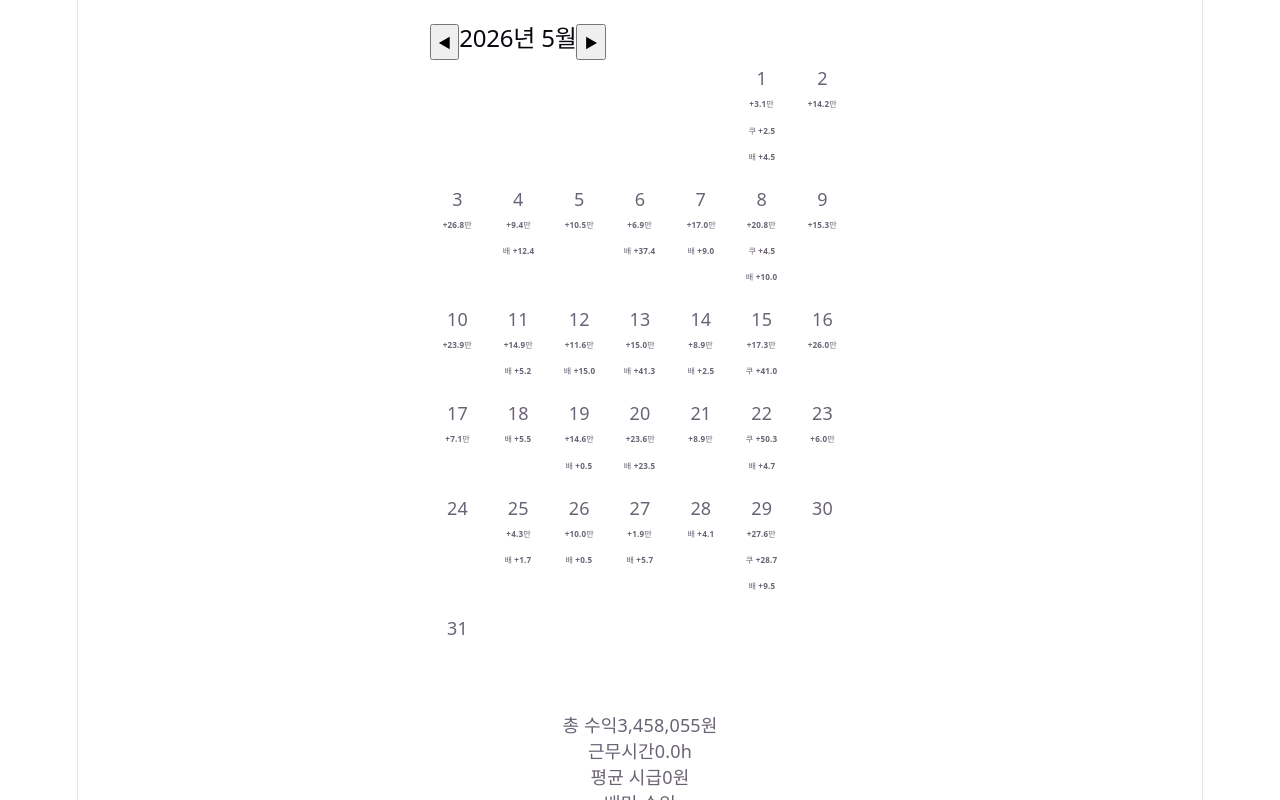
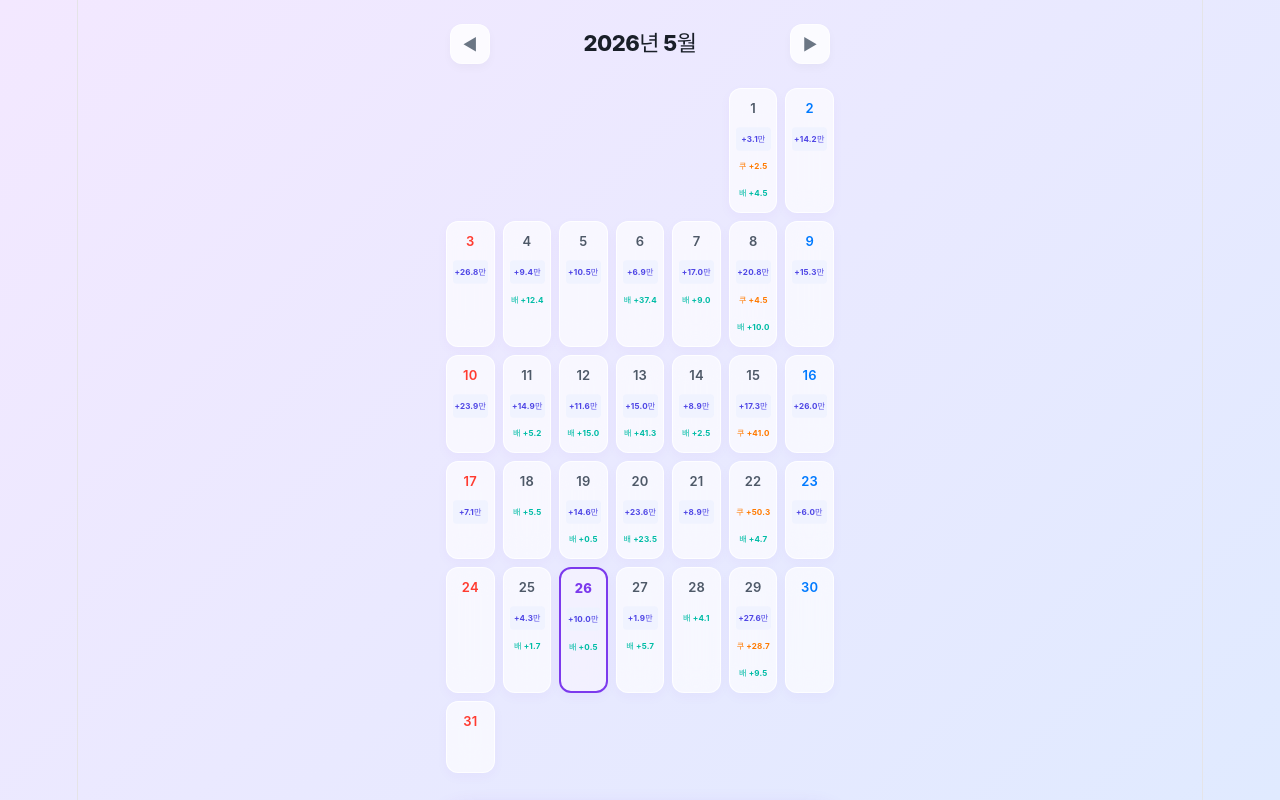
Before and after one commit to ovartang/gagebuddal, a React (Vite) app: page / in a window 1280 px wide. Shown: the top 800 px of the page. Built offline with nearby package versions, Linux system fonts and the light colour scheme; a web font is replaced by a local one.

Commit message:
Update App.css

```diff
--- a/src/App.css
+++ b/src/App.css
@@ -1,63 +1,71 @@
--webkit-font-smoothing: antialiased;
+/* 1. 기본 설정 및 전체 레이아웃 */
+* { box-sizing: border-box; font-family: 'Pretendard', -apple-system, BlinkMacSystemFont, sans-serif; -webkit-font-smoothing: antialiased; }
+
+body {
+  margin: 0; padding: 0;
+  background: linear-gradient(135deg, #F3E8FF 0%, #E0EAFF 100%);
+  background-attachment: fixed; min-height: 100vh; overflow-x: hidden; width: 100vw;
 }
 
-/* App.css 상단 */
-body {
-margin: 0;
-padding: 0;
-  /* 밋밋한 회색을 지우고, 은은하고 화사한 파스텔 그래디언트 적용 */
-  background: linear-gradient(135deg, #F3E8FF 0%, #E0EAFF 100%);
-  background-attachment: fixed; /* 스크롤해도 배경색 고정 */
-  background: linear-gradient(135deg, #F3E8FF 0%, #E0EAFF 100%);
-  background-attachment: fixed;
-color: #333D4B;
-  overflow-x: hidden;
-  /* 모바일 가로 스크롤 방지 */
-  overflow-x: hidden;
-  width: 100vw;
+.container { width: 100%; max-width: 420px; margin: 0 auto; padding: 24px 16px; min-height: 100vh; }
+
+/* 2. 헤더 */
+.header { display: flex; justify-content: space-between; align-items: center; margin-bottom: 24px; padding: 0 4px; }
+.header h2 { font-size: 22px; font-weight: 800; color: #191F28; letter-spacing: -0.5px; margin: 0; }
+.nav-btn { width: 40px; height: 40px; background: rgba(255, 255, 255, 0.8); backdrop-filter: blur(8px); color: #6B7684; border-radius: 12px; border: 1px solid rgba(255, 255, 255, 0.6); font-size: 16px; cursor: pointer; box-shadow: 0 4px 10px rgba(0, 0, 0, 0.03); transition: 0.2s; }
+.nav-btn:hover { color: #4F46E5; background: #FFFFFF; }
+
+/* 3. 달력 그리드 (Glassmorphism 적용) */
+.calendar { display: grid; grid-template-columns: repeat(7, 1fr); gap: 8px; margin-bottom: 32px; width: 100%; }
+.day {
+  background: rgba(255, 255, 255, 0.65); backdrop-filter: blur(12px); border: 1px solid rgba(255, 255, 255, 0.8);
+  border-radius: 12px; padding: 6px 4px; min-height: 72px; display: flex; flex-direction: column;
+  cursor: pointer; box-shadow: 0 4px 12px rgba(124, 58, 237, 0.04); transition: 0.2s;
 }
+.day:hover { background: rgba(255, 255, 255, 0.9); }
+.day.empty { background: transparent; backdrop-filter: none; border: none; box-shadow: none; pointer-events: none; }
+.day.today { border: 2px solid #7C3AED; background: rgba(245, 243, 255, 0.8); }
+.day.today .date { color: #7C3AED !important; font-weight: 800; }
+.date { font-size: 13px; font-weight: 600; color: #4E5968; margin-bottom: 4px; text-align: center; }
+.day:nth-child(7n+1) .date { color: #FF3B30; }
+.day:nth-child(7n) .date { color: #007AFF; }
 
-.container {
-width: 100%;
-max-width: 420px;
-margin: 0 auto;
-  padding: 24px 20px;
-  padding: 24px 16px; /* 좌우 패딩을 살짝 줄여 공간 확보 */
-min-height: 100vh;
+/* 달력 내 텍스트 */
+.income-text { font-size: 9px !important; font-weight: 700; text-align: center; margin-top: 1px; white-space: nowrap; overflow: hidden; text-overflow: ellipsis; transform: scale(0.9); }
+.income-total { color: #4F46E5; background: rgba(238, 242, 255, 0.8); border-radius: 4px; }
+.income-coupang { color: #FF7A00; }
+.income-baemin { color: #00BCA6; }
+
+/* 4. 요약 카드 및 플랫폼별 카드 */
+.summary-card { background: linear-gradient(135deg, #4F46E5 0%, #7C3AED 100%); border-radius: 20px; padding: 24px; display: flex; justify-content: space-between; box-shadow: 0 10px 25px rgba(124, 58, 237, 0.3); margin-bottom: 16px; color: white; }
+.summary-item { display: flex; flex-direction: column; align-items: center; gap: 8px; flex: 1; }
+.summary-label { font-size: 13px; color: rgba(255, 255, 255, 0.8); }
+.summary-value { font-size: 18px; font-weight: 700; }
+.total-money { color: #FFE800; font-size: 22px; text-shadow: 0 2px 10px rgba(255, 232, 0, 0.3); }
+
+.delivery-summary { display: flex; gap: 12px; margin-bottom: 24px; }
+.delivery-card { flex: 1; border-radius: 16px; padding: 18px; display: flex; flex-direction: column; gap: 6px; box-shadow: 0 4px 12px rgba(0, 0, 0, 0.02); }
+.baemin-card { background: rgba(239, 255, 253, 0.85); backdrop-filter: blur(8px); border: 1px solid #C4F0EE; }
+.coupang-card { background: rgba(255, 246, 240, 0.85); backdrop-filter: blur(8px); border: 1px solid #FFD9C2; }
+.delivery-title { font-size: 13px; font-weight: 700; }
+.delivery-money { font-size: 18px; font-weight: 800; }
+
+/* 5. 모달 디자인 (모바일 최적화) */
+.modal { position: fixed; top: 0; left: 0; width: 100vw; height: 100vh; background: rgba(15, 23, 42, 0.5); backdrop-filter: blur(8px); display: flex; justify-content: center; align-items: flex-end; z-index: 1000; }
+.modal-content {
+  background: #FFFFFF; width: 100%; max-width: 420px; height: 80vh;
+  border-radius: 24px 24px 0 0; padding: 24px; display: flex; flex-direction: column;
 }
+.item-list { flex: 1; overflow-y: auto; margin: 16px 0; }
+.input-group { display: flex; flex-direction: column; gap: 10px; }
+.input-group input { width: 100%; padding: 16px; border-radius: 12px; border: 1px solid #E5E7EB; font-size: 16px; }
 
-/* 달력 그리드 수정 */
-.calendar {
-  display: grid;
-  grid-template-columns: repeat(7, 1fr);
-  gap: 6px; /* 간격을 살짝 줄여서 좁은 화면 대응 */
-  margin-bottom: 32px;
-  width: 100%;
+.radio-group { display: flex; gap: 12px; }
+.radio-label {
+  flex: 1; padding: 14px; background: #F4F6F8; border-radius: 12px;
+  text-align: center; font-weight: 700; color: #8B95A1; border: 2px solid transparent;
 }
+.radio-label:has(input:checked) { background: #F5F3FF; border: 2px solid #7C3AED; color: #7C3AED; }
 
-.day {
-  background: rgba(255, 255, 255, 0.65);
-  backdrop-filter: blur(12px);
-  border: 1px solid rgba(255, 255, 255, 0.8);
-  border-radius: 8px; /* 모서리를 살짝 줄여 더 단단하게 */
-  padding: 4px 2px;
-  min-height: 60px; /* 높이를 살짝 줄임 */
-  display: flex;
-  flex-direction: column;
-  justify-content: flex-start; /* 텍스트 위로 정렬 */
-  align-items: center;
-  cursor: pointer;
-  overflow: hidden; /* 글자가 넘치지 않게 */
-}
-
-/* 폰트 크기 강제 축소 (모바일 대응) */
-.income-text {
-  font-size: 9px; /* 조금 더 작게 */
-  font-weight: 700;
-  white-space: nowrap;
-  transform: scale(0.9); /* 글자가 길 경우 살짝 줄어들게 */
-}
-
-/* 헤더 (월 이동) */
-.header {
-display: flex;
+.save-btn { width: 100%; padding: 16px; border-radius: 12px; border: none; background: linear-gradient(135deg, #4F46E5 0%, #7C3AED 100%); color: white; font-weight: 700; cursor: pointer; }
+.close-btn { background: #F4F6F8; color: #4E5968; border: none; padding: 16px; border-radius: 12px; font-weight: 700; width: 100%; margin-top: 10px; }
```
